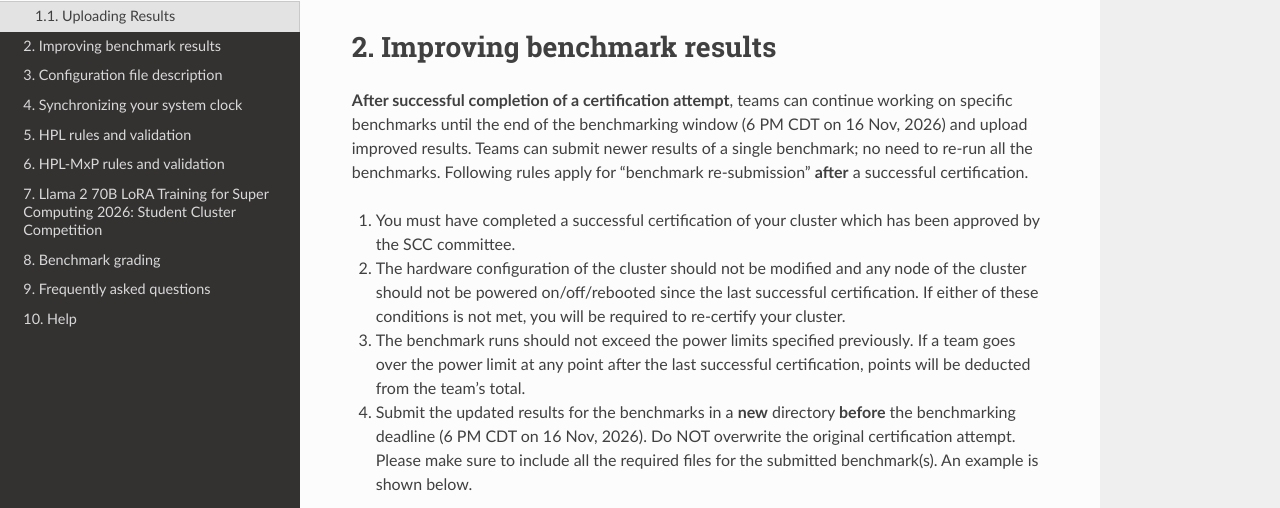
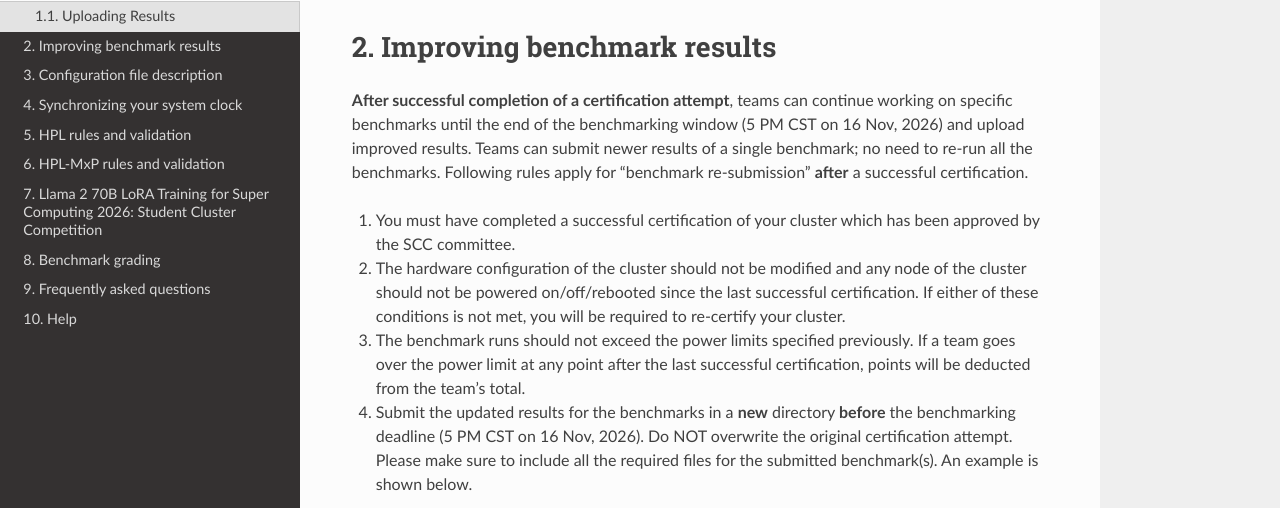
Before and after one commit to rderue/scc26-benchmarking, a Sphinx documentation site: the page built from source/benchmarks/general.rst, in a window 1280 px wide and 900 px high, scrolled down 1903 px. Shown: the part 167-675 px from the top of the window. Built offline with Sphinx 7.4.7 and the Read the Docs theme 3.1.0, drawn with Linux system fonts in a browser that asks for light colours.

Commit message:
Adjust benchmarking portion endtime.

```diff
--- a/source/benchmarks/faq.rst
+++ b/source/benchmarks/faq.rst
@@ -7,4 +7,4 @@ Frequently asked questions
 
   - **Our team optimized the code for the MLPerf Training benchmark. Do we get extra credit for that?**
 
-    To receive bonus points for the MLPerf Inference benchmark, teams must 1) publicly share their code changes with the community by creating a pull request to one or more of the following repositories: ``mlcommons/mlperf-automations``, ``mlcommons/inference``, ``mlcommons/inference_results_v5.1``, at least 7 days before the start of the competition (Nov 10, 2025, 9:00AM CDT), 2) have their code changes reviewed by the MLCommons reviewer(s), 3) accept the Contributor License Agreement (CLA) to merge the PR into the repository.
+    To receive bonus points for the MLPerf Inference benchmark, teams must 1) publicly share their code changes with the community by creating a pull request to one or more of the following repositories: ``mlcommons/mlperf-automations``, ``mlcommons/inference``, ``mlcommons/inference_results_v5.1``, at least 7 days before the start of the competition (Nov 9, 2026, 9:00AM CST), 2) have their code changes reviewed by the MLCommons reviewer(s), 3) accept the Contributor License Agreement (CLA) to merge the PR into the repository.
--- a/source/benchmarks/general.rst
+++ b/source/benchmarks/general.rst
@@ -62,12 +62,12 @@ update this documentation with upload instructions once the server is available.
 Improving benchmark results
 ---------------------------
 
-**After successful completion of a certification attempt**, teams can continue working on specific benchmarks until the end of the benchmarking window (6 PM CDT on 16 Nov, 2026) and upload improved results. Teams can submit newer results of a single benchmark; no need to re-run all the benchmarks. Following rules apply for "benchmark re-submission" **after** a successful certification.
+**After successful completion of a certification attempt**, teams can continue working on specific benchmarks until the end of the benchmarking window (5 PM CST on 16 Nov, 2026) and upload improved results. Teams can submit newer results of a single benchmark; no need to re-run all the benchmarks. Following rules apply for "benchmark re-submission" **after** a successful certification.
 
 1. You must have completed a successful certification of your cluster which has been approved by the SCC committee.
 2. The hardware configuration of the cluster should not be modified and any node of the cluster should not be powered on/off/rebooted since the last successful certification. If either of these conditions is not met, you will be required to re-certify your cluster.
 3. The benchmark runs should not exceed the power limits specified previously. If a team goes over the power limit at any point after the last successful certification, points will be deducted from the team's total.
-4. Submit the updated results for the benchmarks in a **new** directory **before** the benchmarking deadline (6 PM CDT on 16 Nov, 2026). Do NOT overwrite the original certification attempt. Please make sure to include all the required files for the submitted benchmark(s). An example is shown below.
+4. Submit the updated results for the benchmarks in a **new** directory **before** the benchmarking deadline (5 PM CST on 16 Nov, 2026). Do NOT overwrite the original certification attempt. Please make sure to include all the required files for the submitted benchmark(s). An example is shown below.
 
    .. code-block::
 
--- a/source/index.rst
+++ b/source/index.rst
@@ -6,7 +6,7 @@
 2026 Student Cluster Competition (SCC26) benchmark submission instructions
 ==========================================================================
 
-During the 2026 Student Cluster Competition (SCC26), each team is required to run three core benchmarks (HPL, HPL-MXP, and MLPerf Llama2-70B LoRA). The benchmarks must be run during the benchmarking window of 9:00am--6:00pm CST on Nov 16 (Mon), 2026, and must be run with the same hardware configuration. All benchmark results must be submitted together following the instructions given below. The benchmark results submission process is also referred to as "hardware certification" in the rest of the document.
+During the 2026 Student Cluster Competition (SCC26), each team is required to run three core benchmarks (HPL, HPL-MXP, and MLPerf Llama2-70B LoRA). The benchmarks must be run during the benchmarking window of 9:00am--5:00pm CST on Nov 16 (Mon), 2026, and must be run with the same hardware configuration. All benchmark results must be submitted together following the instructions given below. The benchmark results submission process is also referred to as "hardware certification" in the rest of the document.
 
 Each team is allowed up to 5 hardware certification submission attempts. The SCC committee may at their discretion increase the allowable number of hardware certification submission attempts. Only one outstanding hardware certification submission attempt will be considered at a time.
 
```
